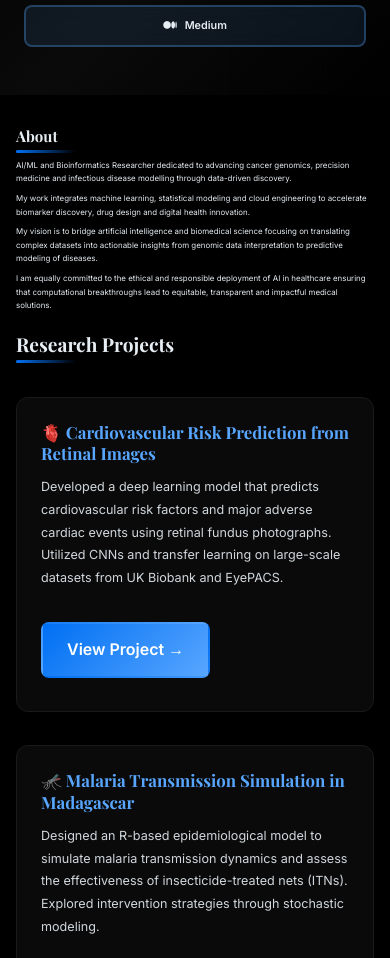
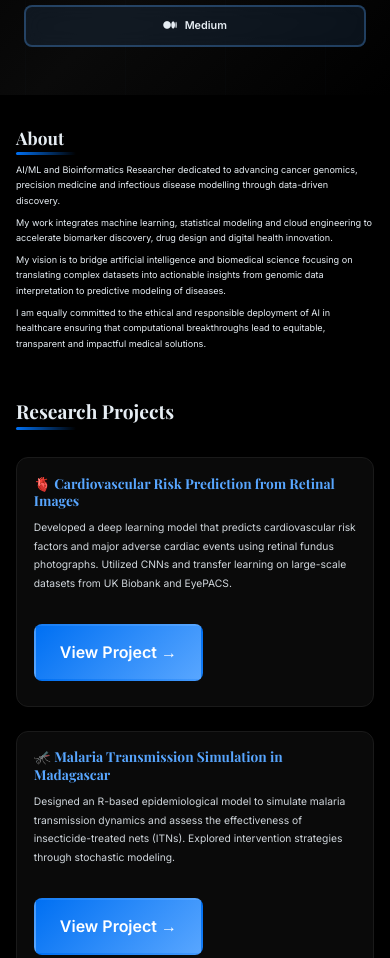
Before and after one commit to Nana-Safo-Duker/Nana-Safo-Duker.github.io, a plain HTML site: page index.html in a window 390 px wide. Shown: the part 226-1184 px from the top of the page. Drawn offline with nearby package versions, Linux system fonts and the light colour scheme.

Commit message:
Update portfolio layout: reduce main width by 40%, adjust About section fonts, reduce Research Projects and Publications box sizes, increase spacing between sections

```diff
--- a/css/styles.css
+++ b/css/styles.css
@@ -256,20 +256,32 @@ body:not(.dark-theme) header nav a:hover {
    Main Content
    ======================================== */
 main {
-  max-width: 1931px;
+  max-width: 1158.6px;
   margin: 0 auto;
   padding: 0.8rem 2rem;
 }
 
 section {
-  margin-bottom: 1.2rem;
+  margin-bottom: 3rem;
 }
 
 /* Two-column layout for projects and publications */
 #projects, #publications {
   display: grid;
   grid-template-columns: repeat(2, 1fr);
-  gap: 0.8rem;
+  gap: 0.56rem;
+}
+
+/* Reduce width of Research Projects boxes */
+#projects {
+  grid-template-columns: repeat(2, 0.7fr);
+  justify-content: start;
+}
+
+/* Reduce width of Publications & Articles boxes to match Research Projects */
+#publications {
+  grid-template-columns: repeat(2, 0.7fr);
+  justify-content: start;
 }
 
 #projects h2,
@@ -285,12 +297,12 @@ section {
 
 /* About section font size increase */
 #about h2 {
-  font-size: 1.4112rem;
+  font-size: 1.62288rem;
   margin-bottom: 0.4rem;
 }
 
 #about p {
-  font-size: 0.74088rem;
+  font-size: 0.852012rem;
   margin-bottom: 0.4rem;
 }
 
@@ -357,6 +369,26 @@ article p {
 
 body:not(.dark-theme) article p {
   opacity: 0.85;
+}
+
+/* Reduced size for projects and publications boxes */
+#projects article,
+#publications article {
+  padding: 0.525rem;
+  margin-bottom: 0.42rem;
+  max-width: 455px;
+  width: 100%;
+}
+
+#projects article h3,
+#publications article h3 {
+  margin-bottom: 0.49rem;
+  font-size: 0.85995rem;
+}
+
+#projects article p,
+#publications article p {
+  font-size: 0.6449625rem;
 }
 
 /* ========================================
@@ -466,11 +498,11 @@ footer p {
   }
 
   #about h2 {
-    font-size: 1.12896rem;
+    font-size: 1.298304rem;
   }
 
   #about p {
-    font-size: 0.592704rem;
+    font-size: 0.6816096rem;
   }
 
   .theme-toggle {
@@ -487,7 +519,13 @@ footer p {
   /* Stack columns on tablet */
   #projects, #publications {
     grid-template-columns: 1fr;
-    gap: 1.5rem;
+    gap: 1.05rem;
+  }
+
+  /* Reduced size for projects and publications boxes on tablet */
+  #projects article,
+  #publications article {
+    padding: 1.05rem;
   }
 }
 
@@ -515,11 +553,11 @@ footer p {
   }
 
   #about h2 {
-    font-size: 0.9408rem;
+    font-size: 1.08292rem;
   }
 
   #about p {
-    font-size: 0.49392rem;
+    font-size: 0.568008rem;
   }
 }
 
```
